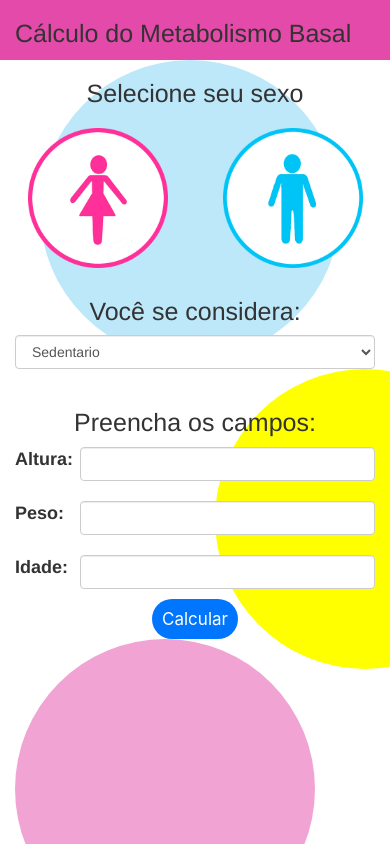
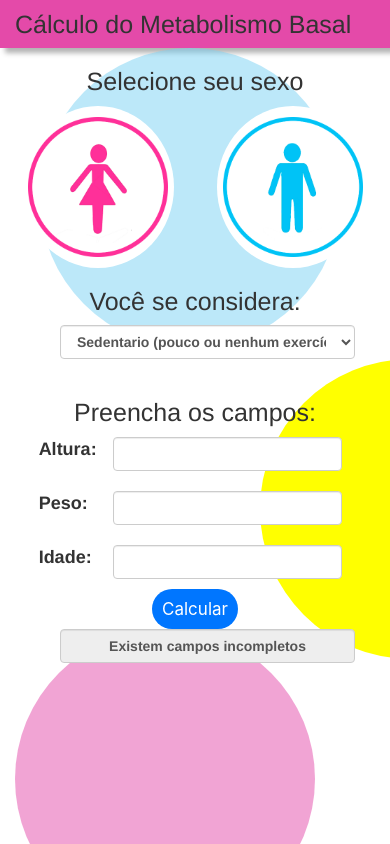
Before and after one commit to MayaraDeLaraLealLeite/calcMetabolismo-1, a website: page www/index.html in a window 390 px wide. Both pictures are taken after a click on the input "Calcular". Drawn offline with Linux system fonts and the light colour scheme.

Commit message:
Alteração de imagens dos sexos para botoões com imagens Criação dos calculos utilizados no Jquery

```diff
--- a/www/components/acao.js
+++ b/www/components/acao.js
@@ -1 +1,79 @@
 // This is a JavaScript file
+
+var valorAltura = 0;
+var valorPeso = 0;
+var valorIdade = 0;
+var sexo = 0;
+var total = 0;
+var total2 = 0;
+var atividade = 0;
+
+//Botão para selecionar o sexo, se for mulher o sexo = 1 e se for homem, é sexo = 2
+$(document).on("click", "#btnSexo", function(){
+  $('.btnSexo').css({opacity:"1"});
+  sexo = 1;
+  $('.btnSexo2').css({opacity:"0.3"});
+})
+
+$(document).on("click", "#btnSexo2", function(){
+  $('.btnSexo2').css({opacity:"1"});
+  sexo = 2;
+  $('.btnSexo').css({opacity:"0.3"});
+})
+
+//YVOOOOOOOOOOOOOOOOOOOOOOOOOOOOOOOO
+//Aqui é uma tentativa de fazer o select funcionar, dando um valor em especifico pra cada uma opção
+$(document).on("click", "#atividade", function(){
+  $(document).on("select", "#op1", function(){
+    atividade = $("#op1").val(1.2);
+  })
+
+  $(document).on("select", "#op2", function(){
+    atividade = $("#op2").val(1.375);
+  })
+
+  $(document).on("select", "#op3", function(){
+    atividade = $("#op3").val(1.55);
+  })
+
+  $(document).on("select", "#op4", function(){
+    atividade = $("#op4").val(1.725);
+  })
+
+  $(document).on("select", "#op5", function(){
+    atividade = $("#op5").val(1.9);
+  })
+})
+//YVOOOOOOOOOOOOOOOOOOOOOOOOOOOOOOOO
+
+//Aqui é a função que vai ocorrer quando o usuario clicar no botão calcular
+$(document).on("click", "#calcular", function(){
+  valorAltura = $("#inputAltura").val().replace("," , ".");
+  valorPeso = $("#inputPeso").val().replace("," , ".");
+  valorIdade = $("#inputIdade").val().replace("," , ".");
+
+  //Aqui é o erro que ira aparecer se algum dos campos estiverem vazios
+  if(valorAltura == 0 || valorPeso == 0 || valorIdade == 0 || sexo == 0 || atividade == 0)
+  {
+    $("#displayResultado").val("Existem campos incompletos");
+  }
+
+  else if (valorAltura != 0 && valorPeso != 0 && valorIdade != 0)
+  {
+    if (sexo == 1)
+    {
+      total = [(13.7 * valorPeso) + (5 * valorAltura) - (6.8 * valorIdade)]
+      total2 = atividade * (66 + total)
+    }
+
+    else if (sexo == 2)
+    {
+      total = atividade * [(9.6 * valorPeso) + (1.8 * valorAltura) - (4.7* valorIdade)];
+      total2 = atividade * (655 + total);
+    }
+
+    $("#displayResultado").val(total2.toFixed(2).replace("." , ","));
+
+  }
+
+})
--- a/www/css/style.css
+++ b/www/css/style.css
@@ -3,6 +3,7 @@ body{
 }
 
 h1{
+  margin-top: 3%;
   font-size: 25px;
 }
 
@@ -11,9 +12,30 @@ h2{
   text-align: center;
 }
 
+#btnSexo{
+  background-color: white;
+  border: none;
+  border-radius: 50%;
+}
+
+#btnSexo2{
+  background-color: white;
+  border: none;
+  border-radius: 50%;
+}
+
+.btnSexo{
+  opacity: 1;
+}
+
+.btnSexo2{
+  opacity: 1;
+}
+
 #titulo-fundo{
-  height: 60px;
+  height: 100%;
   background-color: rgb(228, 74, 169);
+  box-shadow: 5px 5px 5px rgba(0,0,0,0.3);
 }
 
 .circle{
@@ -59,5 +81,16 @@ IMG
 }
 
 b{
+  margin-left: 35%;
   font-size: 18px;
 }
+
+#atividade{
+  font-weight: bold;
+}
+
+#displayResultado
+{
+  font-weight: bold;
+  text-align: center;
+}
--- a/www/index.html
+++ b/www/index.html
@@ -15,7 +15,7 @@
 
   <!-- Código Jquery -->
   <script src="components/jquery-3.3.1.min.js"></script>
-  <script src="components/estilo.js"></script>
+  <script src="components/acao.js"></script>
 
   <link rel="stylesheet" href="components/loader.css">
 
@@ -47,13 +47,13 @@
     <div class="row">
       <div class="col-xs-6">
         <center>
-        <img src="IMG/muiefix.png" id="btnMulher">
+        <button id="btnSexo" class="btnSexo"><img src="IMG/muiefix.png"></button>
         </center>
       </div>
 
       <div class="col-xs-6">
         <center>
-        <img src="IMG/cabrafix.png" id="btnHomem">
+        <button id="btnSexo2" class="btnSexo2"><img src="IMG/cabrafix.png"></button>
         </center>
       </div>
     </div>
@@ -64,17 +64,22 @@
       </div>
     </div>
 
+
+    <div class="col-xs-1">
+    </div>
     <div class="row">
-      <div class="col-xs-12">
-          <select id=" atividade" class="form-control">
-            <option value="sedentario">Sedentario</option>
-            <option value="levementeAtivo">Levemente ativo</option>
-            <option value="morderadamenteAtivo">Morderadamente Ativo</option>
-            <option value="altamenteAtivo">Altamente Ativo</option>
-            <option value="extremamenteAtivo">Extremamente Ativo</option>
+      <div class="col-xs-10">
+          <select id="atividade" class="form-control" placeholder="Selecione uma opção">
+            <option id="op" value="sedentario">Sedentario (pouco ou nenhum exercício)</option>
+            <option id="op" value="levementeAtivo">Levemente ativo (pouco ou nenhum exercício)</option>
+            <option id="op" value="morderadamenteAtivo">Morderadamente Ativo (exercício moderado)</option>
+            <option id="op" value="altamenteAtivo">Altamente Ativo (exercício pesado)</option>
+            <option id="op" value="extremamenteAtivo">Extremamente Ativo (exercício pesado diariamente)</option>
           </select>
         <div class="circle3"></div>
       </div>
+    </div>
+    <div class="col-xs-1">
     </div>
     <br>
 
@@ -85,41 +90,60 @@
     </div>
 
     <div class="row">
-      <div class="col-xs-2">
+      <div class="col-xs-3">
         <b>Altura:</b>
       </div>
-      <div class="col-xs-10">
+      <div class="col-xs-8">
         <input type="text" name="texto" class="form-control " id="inputPeso">
         <br>
+      </div>
+      <div class="col-xs-1">
       </div>
     </div>
 
     <div class="row">
-      <div class="col-xs-2">
+      <div class="col-xs-3">
         <b>Peso:</b>
       </div>
-      <div class="col-xs-10">
+      <div class="col-xs-8">
         <input type="text" name="texto" class="form-control " id="inputAltura">
         <br>
+      </div>
+      <div class="col-xs-1">
       </div>
     </div>
 
     <div class="row">
-      <div class="col-xs-2">
+      <div class="col-xs-3">
         <b>Idade:</b>
       </div>
-      <div class="col-xs-10">
+      <div class="col-xs-8">
         <input type="text" name="texto" class="form-control " id="inputIdade">
+      </div>
+      <div class="col-xs-1">
       </div>
     </div>
 
     <div class="row">
-        <div class="col-md-12">
+       <div class="col-xs-12">
         <center>
          <input type="submit" class="button" value="Calcular" id="calcular">
-            <div class="circle2"></div>
         </center>
       </div>
+    </div>
+
+    <div class="circle2"></div>
+
+    <div class="col-xs-1">
+    </div>
+    <div class="row">
+       <div class="col-xs-10">
+        <center>
+         <input type="text" class="form-control resultado" id="displayResultado" readonly>
+        </center>
+      </div>
+    </div>
+    <div class="col-xs-1">
     </div>
 
 
```
Lines whose indentation alone changed are shown as unchanged.
